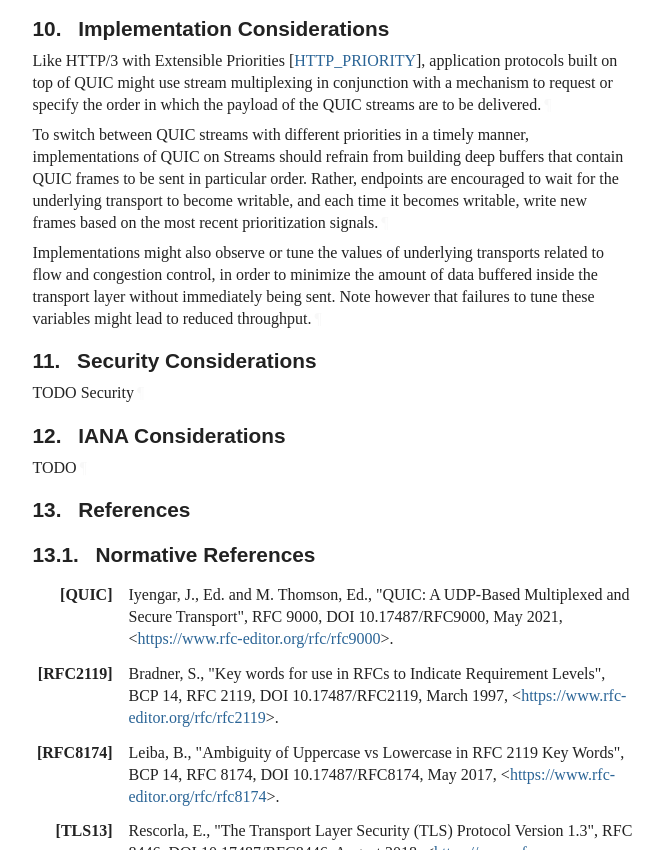
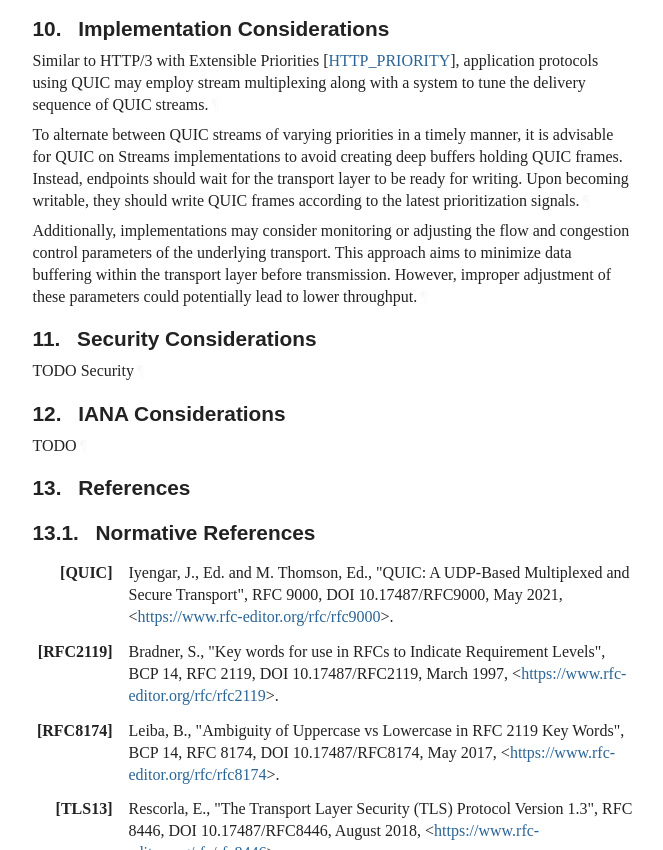
Before and after one commit to kazuho/draft-kazuho-quic-quic-on-streams, a plain HTML site: page draft-kazuho-quic-quic-services-for-streams.html in a window 1280 px wide. Shown: the part 6115-6965 px from the top of the page, without its empty margins (92-755 px from the left). Drawn offline with Linux system fonts and the light colour scheme; a web font is replaced by a local one.

Commit message:
Script updating gh-pages from 35c5ad0. [ci skip]

```diff
--- a/draft-kazuho-quic-quic-services-for-streams.html
+++ b/draft-kazuho-quic-quic-services-for-streams.html
@@ -1608,20 +1608,19 @@ to identify if QUIC on Streams is in use.<a href="#section-9-3" class="pilcrow">
       <h2 id="name-implementation-consideratio">
 <a href="#section-10" class="section-number selfRef">10. </a><a href="#name-implementation-consideratio" class="section-name selfRef">Implementation Considerations</a>
       </h2>
-<p id="section-10-1">Like HTTP/3 with Extensible Priorities <span>[<a href="#HTTP_PRIORITY" class="cite xref">HTTP_PRIORITY</a>]</span>, application
-protocols built on top of QUIC might use stream multiplexing in conjunction with
-a mechanism to request or specify the order in which the payload of the QUIC
-streams are to be delivered.<a href="#section-10-1" class="pilcrow">¶</a></p>
-<p id="section-10-2">To switch between QUIC streams with different priorities in a timely manner,
-implementations of QUIC on Streams should refrain from building deep buffers
-that contain QUIC frames to be sent in particular order. Rather,
-endpoints are encouraged to wait for the underlying transport to become
-writable, and each time it becomes writable, write new frames based on the most
-recent prioritization signals.<a href="#section-10-2" class="pilcrow">¶</a></p>
-<p id="section-10-3">Implementations might also observe or tune the values of underlying transports
-related to flow and congestion control, in order to minimize the amount of data
-buffered inside the transport layer without immediately being sent. Note however
-that failures to tune these variables might lead to reduced throughput.<a href="#section-10-3" class="pilcrow">¶</a></p>
+<p id="section-10-1">Similar to HTTP/3 with Extensible Priorities <span>[<a href="#HTTP_PRIORITY" class="cite xref">HTTP_PRIORITY</a>]</span>,
+application protocols using QUIC may employ stream multiplexing along with a
+system to tune the delivery sequence of QUIC streams.<a href="#section-10-1" class="pilcrow">¶</a></p>
+<p id="section-10-2">To alternate between QUIC streams of varying priorities in a timely manner, it
+is advisable for QUIC on Streams implementations to avoid creating deep buffers
+holding QUIC frames. Instead, endpoints should wait for the transport layer to
+be ready for writing. Upon becoming writable, they should write QUIC frames
+according to the latest prioritization signals.<a href="#section-10-2" class="pilcrow">¶</a></p>
+<p id="section-10-3">Additionally, implementations may consider monitoring or adjusting the flow and
+congestion control parameters of the underlying transport. This approach aims to
+minimize data buffering within the transport layer before transmission. However,
+improper adjustment of these parameters could potentially lead to lower
+throughput.<a href="#section-10-3" class="pilcrow">¶</a></p>
 </section>
 </div>
 <div id="security-considerations">
```
Also changed, not shown: draft-kazuho-quic-quic-services-for-streams.txt.
